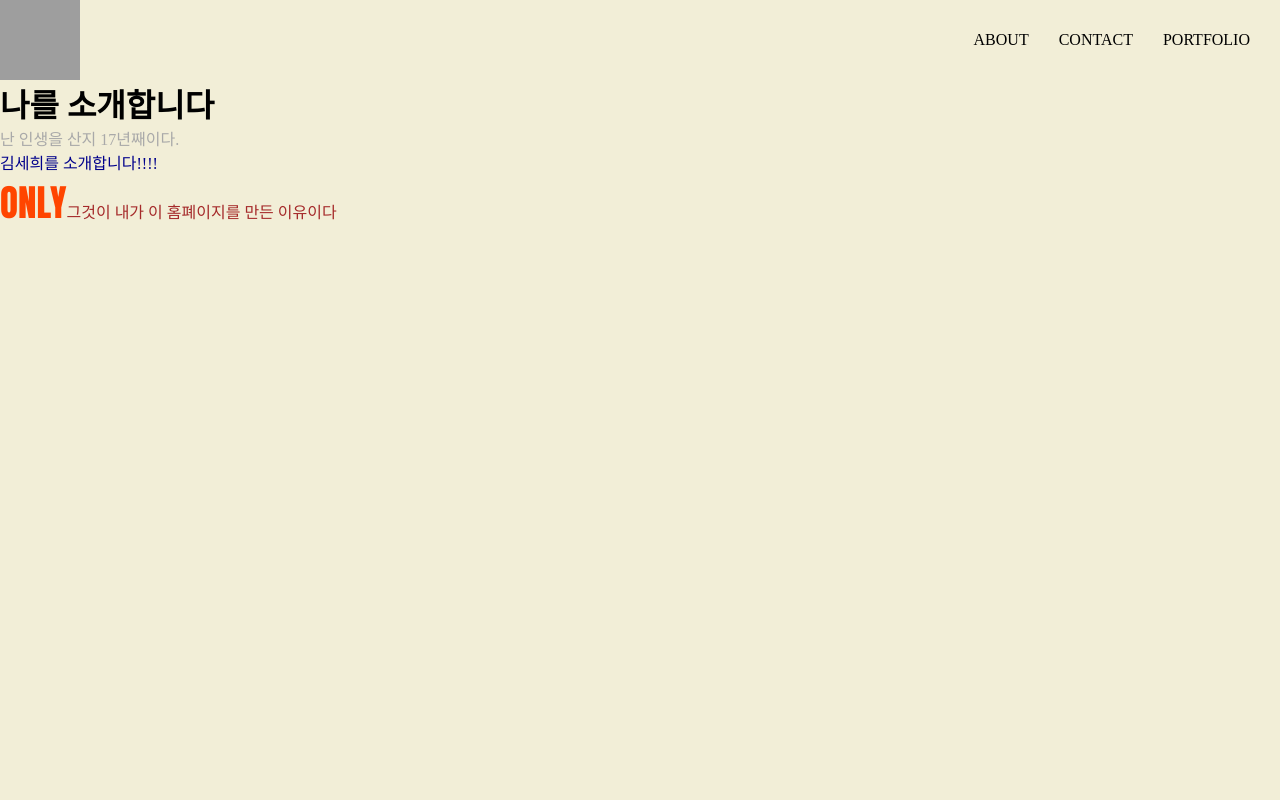
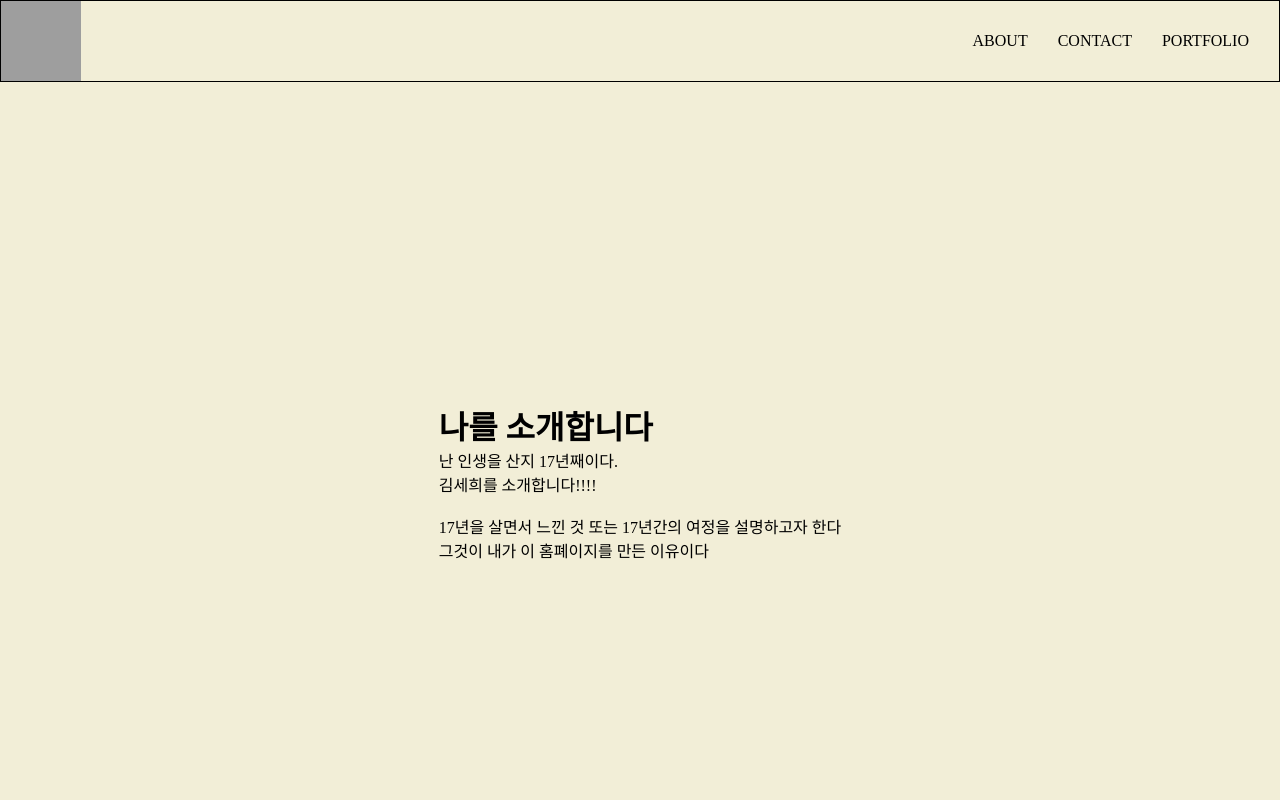
Before and after one commit to darinashin/SEHUI, a plain HTML site: page index.html in a window 1280 px wide. Shown: the top 800 px of the page. Drawn offline with Linux system fonts and the light colour scheme; grey boxes are pictures that could not be loaded; a web font is replaced by a local one.

Commit message:
2023년 7월 30일

```diff
--- a/index.html
+++ b/index.html
@@ -7,21 +7,35 @@
     <title>김세희를 소개합니다ㅏ하하핰</title>
   </head>
   <body>
-    <div id="first">
+    <div id="background">
       <div id="header">
         <a href="/" id="logo"></a>
+
+        <!-- TODO 지금 만들 것 -->
         <nav class="gnb">
           <ul>
-            <li><a href="#">ABOUT</a></li>
-            <li><a href="#">CONTACT</a></li>
+            <li><a href="#first">ABOUT</a></li>
+            <li><a href="#second">CONTACT</a></li>
             <li><a href="#">PORTFOLIO</a></li>
           </ul>
         </nav>
       </div>
-      <h1>나를 소개합니다</h1>
-      <p id="p1">난 인생을 산지 17년째이다.</p>
-      <p class="p2">김세희를 소개합니다!!!!</p>
-      <p id="reason">그것이 내가 이 홈폐이지를 만든 이유이다</p>
+      <div id="first">
+        <div class="center">
+          <div class="center"></div>
+          <h1>나를 소개합니다</h1>
+
+          <p>난 인생을 산지 17년째이다.</p>
+          <p id="name">김세희를 소개합니다!!!!</p>
+          <br />
+          17년을 살면서 느낀 것 또는 17년간의 여정을 설명하고자 한다
+          <p>그것이 내가 이 홈폐이지를 만든 이유이다</p>
+        </div>
+      </div>
+
+      <div id="second">
+        <p>이건 두번째 영역입니다.</p>
+      </div>
     </div>
   </body>
 </html>
--- a/style.css
+++ b/style.css
@@ -1,68 +1,10 @@
-* {
-  margin: 0;
-  padding: 0;
-  box-sizing: border-box;
-}
-
+/* reset css */
 @font-face {
   font-family: "Giants-Bold";
   src: url("https://cdn.jsdelivr.net/gh/projectnoonnu/noonfonts_2307-1@1.1/Giants-Bold.woff2")
     format("woff2");
   font-weight: 700;
   font-style: normal;
-}
-html {
-  font-family: "Giants-Bold";
-}
-
-h1 {
-  color: black;
-}
-
-p {
-  color: darkgray;
-}
-.p2 {
-  color: darkblue;
-}
-
-#reason {
-  color: brown;
-}
-li {
-  list-style-type: none;
-}
-
-#reason::before {
-  content: "ONLY";
-  font-size: 37px;
-  color: orangered;
-  font-family: Impact, Haettenschweiler, "Arial Narrow Bold", sans-serif;
-}
-#first {
-  box-sizing: border-box;
-  height: 100vh;
-  background-color: #f2eed7;
-}
-
-#header {
-  height: 80px;
-}
-#logo {
-  display: block;
-  width: 80px;
-  height: 80px;
-  background-image: url("https://i.pinimg.com/564x/d0/e6/33/d0e633b592cf3ff5813eed6c40ca6373.jpg");
-  background-size: cover;
-  float: left;
-}
-.gnb {
-  float: right;
-}
-.gnb ul li {
-  float: left;
-  margin-right: 30px;
-  line-height: 80px;
 }
 * {
   margin: 0;
@@ -73,8 +15,74 @@ li {
 a {
   text-decoration: none;
   color: inherit;
+  font-family: "Giants-Bold";
 }
 
 li {
   list-style: none;
 }
+
+/* design CSS */
+
+#background {
+  height: 100vh;
+  background-color: #f2eed7;
+}
+
+#header {
+  height: 80px;
+  border: 1px solid #000;
+  box-sizing: content-box;
+  font-family: "Giants-Bold";
+}
+
+#logo {
+  display: block;
+  width: 80px;
+  height: 80px;
+  float: left;
+  background-image: url("https://i.pinimg.com/564x/b2/13/a0/b213a02de2f1c45b6e302f7a9980a84e.jpg");
+  background-size: cover;
+}
+
+/* 메뉴 바 */
+
+.gnb {
+  float: right;
+}
+
+.gnb ul li {
+  float: left;
+  margin-right: 30px;
+  line-height: 80px;
+}
+
+#first,
+#second {
+  height: 100vh;
+  font-family: "Giants-Bold";
+}
+
+#second {
+  position: relative;
+  background: aquamarine;
+}
+
+#second p {
+  position: absolute;
+  left: 50%;
+  top: 50%;
+  transform: translate(-50%, -50%);
+}
+/* 포지션 연습하기 */
+#first {
+  height: 100vh;
+  position: relative;
+  font-family: "Giants-Bold";
+}
+.center {
+  position: absolute;
+  left: 50%;
+  top: 50%;
+  transform: translate(-50%, -50%);
+}
```
